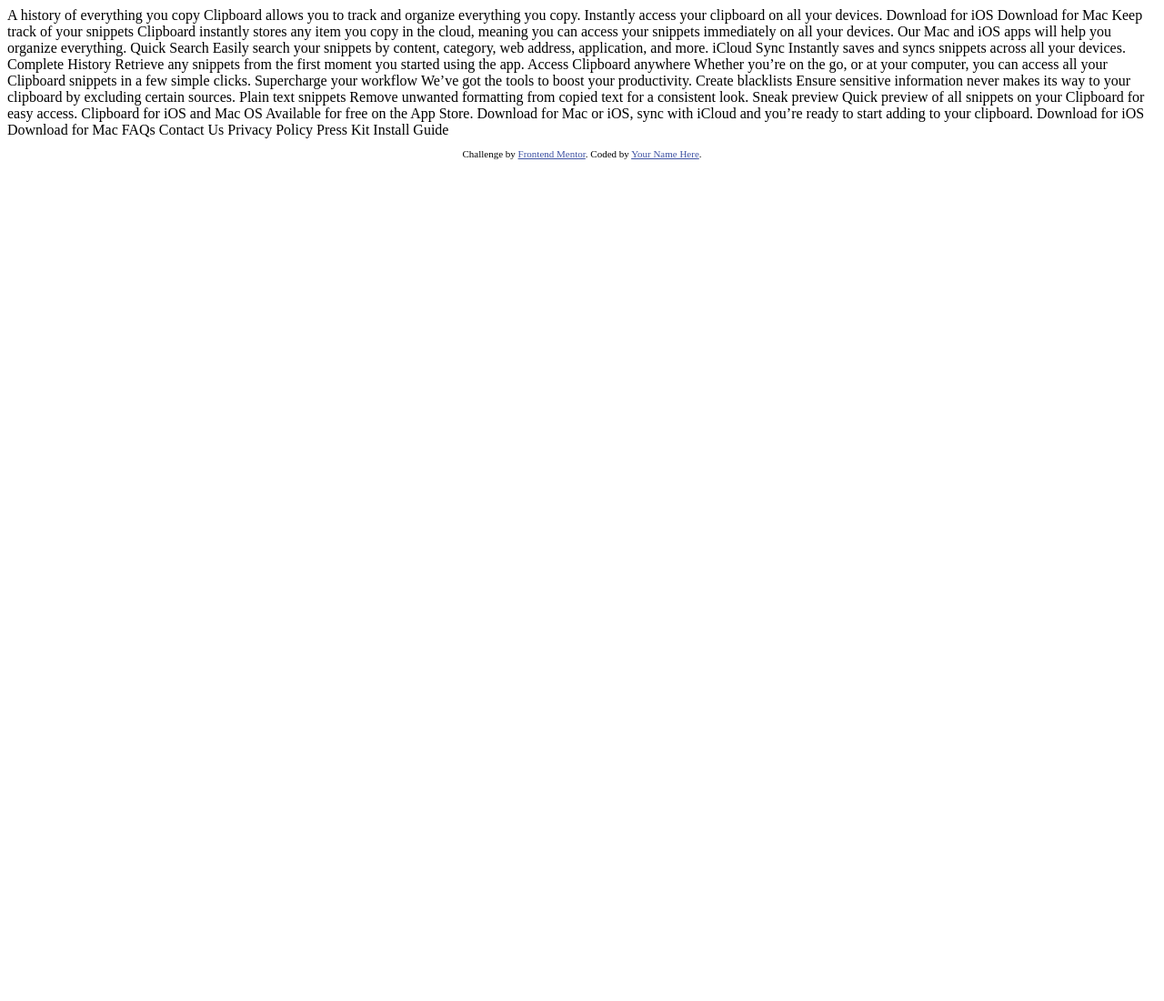
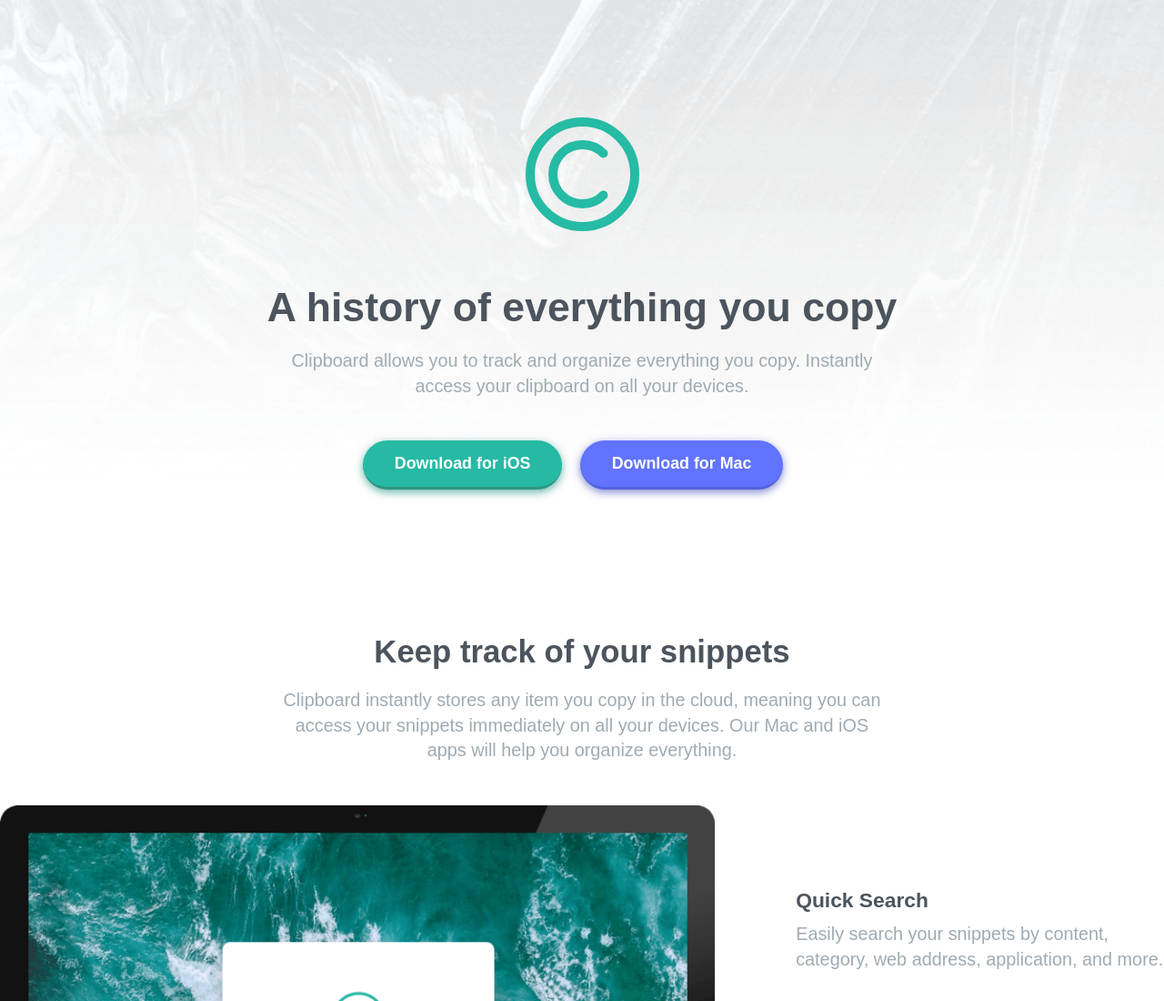
Before and after one commit to franCarre/clipboard-landing-page, a plain HTML site: page index.html in a window 1280 px wide. Shown: the top 1100 px of the page at 91% size. Before the commit the page ends 800 px from the top, so only its background shows below. Drawn offline with Linux system fonts and the light colour scheme; a web font is replaced by a local one.

Commit message:
Add files via upload

```diff
--- /dev/null
+++ b/css/style.css
@@ -0,0 +1,226 @@
+@import url("https://fonts.googleapis.com/css2?family=Bai+Jamjuree:wght@400;600&display=swap");
+html {
+  box-sizing: border-box;
+  font-size: 62%;
+}
+
+*, *::before, *::after {
+  box-sizing: inherit;
+}
+
+body {
+  margin: 0;
+  overflow-x: hidden;
+}
+
+ul {
+  list-style-type: none;
+  margin: 0;
+  padding: 0;
+}
+
+h1, h2, h3, h4, p {
+  margin: 0;
+}
+
+a {
+  text-decoration: none;
+}
+
+input, textarea {
+  background: none;
+  border: none;
+  display: block;
+  margin: 0;
+  padding: 0;
+}
+
+textarea {
+  resize: none;
+}
+
+label {
+  display: block;
+}
+
+button {
+  border: none;
+  display: flex;
+  align-items: center;
+  justify-content: center;
+}
+
+img {
+  background-repeat: no-repeat;
+  background-position: center;
+  background-size: cover;
+}
+
+.btn {
+  color: #FFFFFF;
+  border-radius: 5rem;
+  font-size: 1.8rem;
+  font-weight: 600;
+  padding: 1.5rem 3.5rem;
+  transition: 200ms ease-in-out opacity;
+}
+.btn:first-child {
+  margin-bottom: 2rem;
+}
+@media screen and (min-width: 768px) {
+  .btn:first-child {
+    margin: 0;
+  }
+}
+@media screen and (min-width: 768px) {
+  .btn {
+    margin: 0 2rem;
+  }
+}
+.btn:hover {
+  opacity: 0.8;
+}
+.btn--green {
+  background-color: #26baa4;
+  border-bottom: 3px solid #2f9580;
+  box-shadow: 0 0.3rem 1rem rgba(30, 148, 130, 0.678);
+}
+.btn--blue {
+  background-color: #6173ff;
+  border-bottom: 3px solid #5262dc;
+  box-shadow: 0 0.3rem 1rem rgba(75, 88, 185, 0.692);
+}
+
+@media screen and (max-width: 768px) {
+  h1 {
+    max-width: 40rem;
+  }
+}
+
+p {
+  max-width: 66.5rem;
+}
+
+.hero {
+  background-image: url("../images/bg-header-mobile.png");
+  background-repeat: no-repeat;
+  background-size: cover;
+  background-position: top;
+  display: flex;
+  flex-direction: column;
+  align-items: center;
+  text-align: center;
+  padding: 13rem 3rem 0;
+  margin-bottom: 16rem;
+}
+@media screen and (min-width: 768px) {
+  .hero {
+    background-image: url("../images/bg-header-desktop.png");
+  }
+}
+.hero__logo {
+  margin-bottom: 6rem;
+}
+.hero__btns {
+  display: flex;
+  flex-direction: column;
+}
+@media screen and (min-width: 768px) {
+  .hero__btns {
+    flex-direction: row;
+  }
+}
+
+.feature {
+  display: flex;
+  flex-direction: column;
+  align-items: center;
+  text-align: center;
+  margin-bottom: 10rem;
+}
+.feature-1__header {
+  text-align: center;
+  margin: 0;
+  padding: 0 3rem;
+}
+.feature-1__body {
+  display: flex;
+  flex-direction: column;
+  align-items: center;
+  justify-content: center;
+  text-align: center;
+  padding: 0 3rem;
+}
+@media screen and (min-width: 768px) {
+  .feature-1__body {
+    flex-direction: row;
+    padding: 0;
+  }
+}
+.feature-1__img {
+  display: flex;
+  justify-content: flex-end;
+  width: 100%;
+}
+.feature-1__img img {
+  object-fit: cover;
+  width: 100%;
+}
+@media screen and (min-width: 768px) {
+  .feature-1__img img {
+    object-position: right top;
+  }
+}
+.feature-1__details {
+  margin-top: 7rem;
+}
+@media screen and (min-width: 768px) {
+  .feature-1__details {
+    margin-top: 0;
+    text-align: left;
+    margin-left: 7%;
+  }
+}
+
+body {
+  color: #9fabb2;
+  font-family: "Bai Jamjuree", sans-serif;
+  font-size: 1.8rem;
+}
+
+h1, h2, h3, h4 {
+  color: #4c545d;
+  font-weight: 600;
+  margin-bottom: 2rem;
+}
+
+h1 {
+  font-size: 4.5rem;
+}
+
+h2 {
+  font-size: 2.8rem;
+}
+@media screen and (min-width: 768px) {
+  h2 {
+    font-size: 3.5rem;
+  }
+}
+
+h3 {
+  font-size: 2.3rem;
+  margin-bottom: 1rem;
+}
+
+p {
+  color: #9fabb2;
+  font-size: 1.7rem;
+  line-height: 2.4rem;
+  margin-bottom: 4.6rem;
+}
+@media screen and (min-width: 768px) {
+  p {
+    font-size: 2rem;
+    line-height: 2.8rem;
+  }
+}
--- a/index.html
+++ b/index.html
@@ -5,51 +5,79 @@
   <meta name="viewport" content="width=device-width, initial-scale=1.0"> <!-- displays site properly based on user's device -->
 
   <link rel="icon" type="image/png" sizes="32x32" href="./images/favicon-32x32.png">
+  <link rel="stylesheet" href="css/style.css">
 
   <title>Frontend Mentor | Clipboard landing page</title>
 
-  <!-- Feel free to remove these styles or customise in your own stylesheet 👍 -->
-  <style>
-    .attribution { font-size: 11px; text-align: center; }
-    .attribution a { color: hsl(228, 45%, 44%); }
-  </style>
 </head>
 <body>
 
-  A history of everything you copy
+<main class="main">
 
-  Clipboard allows you to track and organize everything you
-  copy. Instantly access your clipboard on all your devices.
+<section class="hero">
+  <img class="hero__logo" src="./images/logo.svg" alt="logo">
+  <h1>A history of everything you copy</h1>
+  <p>
+    Clipboard allows you to track and organize everything you
+    copy. Instantly access your clipboard on all your devices.
+  </p>
+  <div class="hero__btns">
+    <a class="btn btn--green" href="#">Download for iOS</a>
+    <a class="btn btn--blue" href="#">Download for Mac</a>
+  </div>
+</section>
 
-  Download for iOS
-  Download for Mac
+<section class="feature feature-1">
+  <div class="feature-1__header">
+    <h2>Keep track of your snippets</h2>
+    <p>
+      Clipboard instantly stores any item you copy in the cloud,
+      meaning you can access your snippets immediately on all your
+      devices. Our Mac and iOS apps will help you organize everything.
+    </p>
+  </div>
+  <div class="feature-1__body">
+    <div class="feature-1__img">
+      <img src="./images/image-computer.png" alt="computer">
+    </div>
+    <ul class="feature-1__details">
+      <li class="feature-1__detail">
+        <h3>Quick Search</h3>
+        <p>Easily search your snippets by content, category, web address, application, and more.</p>
+      </li>
+      <li class="feature-1__detail">
+        <h3>iCloud Sync</h3>
+        <p>Instantly saves and syncs snippets across all your devices.</p>
+      </li>
+      <li class="feature-1__detail">
+        <h3>Complete History</h3>
+        <p>Retrieve any snippets from the first moment you started using the app.</p>
+      </li>
+    </ul>
+  </div>
+</section>
 
-  Keep track of your snippets
+<section class="feature feature-2">
+  <h2>Access Clipboard anywhere</h2>
+  <p>
+    Whether you’re on the go, or at your computer, you can access all your Clipboard
+    snippets in a few simple clicks.
+  </p>
+  <img src="./images/image-devices.png" alt="devices">
+</section>
 
-  Clipboard instantly stores any item you copy in the cloud,
-  meaning you can access your snippets immediately on all your
-  devices. Our Mac and iOS apps will help you organize everything.
+<section class="feature feature-3">
+  <h2>Supercharge your workflow</h2>
+  <p>
+    We’ve got the tools to boost your productivity.
+  </p>
+</section>
 
-  Quick Search
+</main>
 
-  Easily search your snippets by content, category, web address, application, and more.
 
-  iCloud Sync
+<!--
 
-  Instantly saves and syncs snippets across all your devices.
-
-  Complete History
-
-  Retrieve any snippets from the first moment you started using the app.
-
-  Access Clipboard anywhere
-
-  Whether you’re on the go, or at your computer, you can access all your Clipboard
-  snippets in a few simple clicks.
-
-  Supercharge your workflow
-
-  We’ve got the tools to boost your productivity.
 
   Create blacklists
 
@@ -75,13 +103,7 @@
   Contact Us
   Privacy Policy
   Press Kit
-  Install Guide
+  Install Guide -->
 
-  <footer>
-    <p class="attribution">
-      Challenge by <a href="https://www.frontendmentor.io?ref=challenge" target="_blank">Frontend Mentor</a>.
-      Coded by <a href="#">Your Name Here</a>.
-    </p>
-  </footer>
 </body>
 </html>
```
Also changed, not shown: 1 other file.
